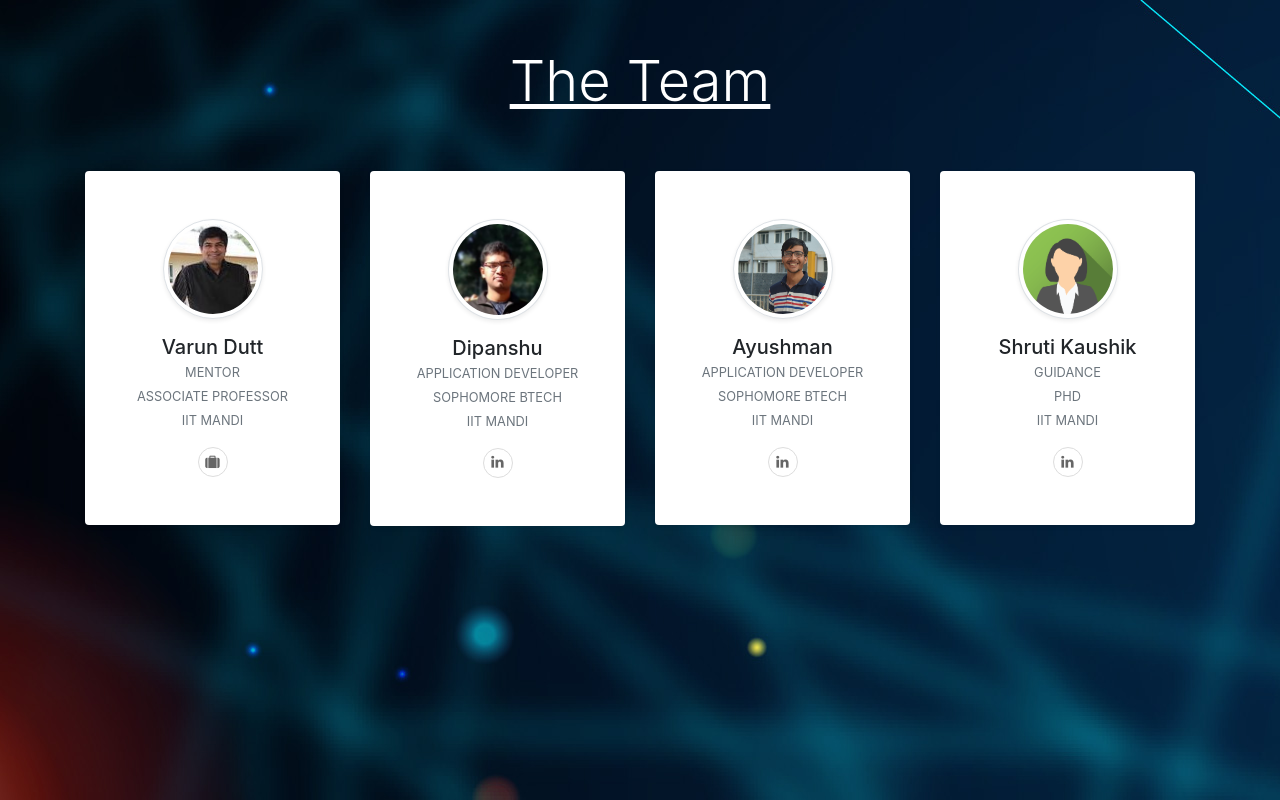
After one commit to dipanshu231099/spacer-app, a PHP site: page /acknowledgement.php in a window 1280 px wide. The commit adds this page. Run offline with PHP 8.4, Linux system fonts and the light colour scheme; a stand-in replaces the project's code that opens the database connection.

Commit message:
added acknowledgement.php

```diff
--- /dev/null
+++ b/acknowledgement.php
@@ -0,0 +1,73 @@
+
+<!DOCTYPE html>
+<html lang="en">
+<head>
+    <meta charset="UTF-8">
+    <meta name="viewport" content="width=device-width, initial-scale=1.0">
+    <title>Developers</title>
+    <link href="https://cdnjs.cloudflare.com/ajax/libs/twitter-bootstrap/4.3.1/css/bootstrap.min.css" rel="stylesheet" id="bootstrap-css">
+    <link href="https://stackpath.bootstrapcdn.com/font-awesome/4.7.0/css/font-awesome.min.css" rel="stylesheet" id="font-awesome">
+    <link rel="stylesheet" href="stylesheets/style.css">
+</head>
+<body style="background-image:url(public/bg-image.jpg)">
+<div class="container py-5">
+    <div class="row text-center text-white">
+        <div class="col-lg-8 mx-auto">
+            <u><h1 class="display-4">The Team</h1></u>
+        </div>
+    </div>
+</div><!-- End -->
+<div class="container">
+    <div class="row text-center">
+        <!-- Team item -->
+        <div class="col-xl-3 col-sm-6 mb-5">
+            <div class="bg-white rounded shadow-sm py-5 px-4"><img src="public/varun.jpeg" alt="" width="100" class="img-fluid rounded-circle mb-3 img-thumbnail shadow-sm">
+                <h5 class="mb-0">Varun Dutt</h5><span class="small text-uppercase text-muted">Mentor</span>
+                <br>
+                <span class="small text-uppercase text-muted">Associate Professor <br> IIT Mandi</span>
+
+                <ul class="social mb-0 list-inline mt-3">
+                    <li class="list-inline-item"><a href="http://faculty.iitmandi.ac.in/~varun/" class="social-link"><i class="fa fa-suitcase"></i></a></li>
+                </ul>
+            </div>
+        </div><!-- End -->
+
+        <!-- Team item -->
+        <div class="col-xl-3 col-sm-6 mb-5">
+            <div class="bg-white rounded shadow-sm py-5 px-4"><img src="public/dipanshu.png" alt="" width="100" class="img-fluid rounded-circle mb-3 img-thumbnail shadow-sm">
+                <h5 class="mb-0">Dipanshu</h5><span class="small text-uppercase text-muted">Application Developer</span>
+                <br>
+                <span class="small text-uppercase text-muted">Sophomore BTech <br> IIT Mandi</span>
+                <ul class="social mb-0 list-inline mt-3">
+                    <li class="list-inline-item"><a href="https://www.linkedin.com/in/dipanshu-verma-955068183/" class="social-link"><i class="fa fa-linkedin"></i></a></li>
+                </ul>
+            </div>
+        </div><!-- End -->
+
+        <!-- Team item -->
+        <div class="col-xl-3 col-sm-6 mb-5">
+            <div class="bg-white rounded shadow-sm py-5 px-4"><img src="public/ayushman.jpg" alt="" width="100" class="img-fluid rounded-circle mb-3 img-thumbnail shadow-sm">
+                <h5 class="mb-0">Ayushman</h5><span class="small text-uppercase text-muted">Application Developer</span>
+                <br>
+                <span class="small text-uppercase text-muted">Sophomore BTech <br> IIT Mandi</span>
+                <ul class="social mb-0 list-inline mt-3">
+                    <li class="list-inline-item"><a href="https://www.linkedin.com/in/ayushman-dixit-4812b9171/" class="social-link"><i class="fa fa-linkedin"></i></a></li>
+                </ul>
+            </div>
+        </div><!-- End -->
+
+        <!-- Team item -->
+        <div class="col-xl-3 col-sm-6 mb-5">
+            <div class="bg-white rounded shadow-sm py-5 px-4"><img src="public/shruti.png" alt="" width="100" class="img-fluid rounded-circle mb-3 img-thumbnail shadow-sm">
+                <h5 class="mb-0">Shruti Kaushik</h5><span class="small text-uppercase text-muted">Guidance</span><br>
+                <span class="small text-uppercase text-muted">PHD <br> IIT Mandi</span>
+                <ul class="social mb-0 list-inline mt-3">
+                    <li class="list-inline-item"><a href="https://www.linkedin.com/in/shruti-kaushik-799977b8/" class="social-link"><i class="fa fa-linkedin"></i></a></li>
+                </ul>
+            </div>
+        </div><!-- End -->
+    </div>
+</div>
+</body>
+    <script src="https://code.jquery.com/jquery-3.3.1.slim.min.js"></script>
+</html>
--- a/stylesheets/style.css
+++ b/stylesheets/style.css
@@ -35,3 +35,22 @@
   padding: 1.5%;
   border-radius: 2.5%;
 }
+
+.social-link {
+  width: 30px;
+  height: 30px;
+  border: 1px solid #ddd;
+  display: flex;
+  align-items: center;
+  justify-content: center;
+  color: #666;
+  border-radius: 50%;
+  transition: all 0.3s;
+  font-size: 0.9rem;
+}
+
+.social-link:hover, .social-link:focus {
+  background: #ddd;
+  text-decoration: none;
+  color: #555;
+}
```
Also changed, not shown: public/ayushman.jpg (added), public/bg-image.jpg (added), public/dipanshu.png (added), public/shruti.png (added), public/varun.jpeg (added).
